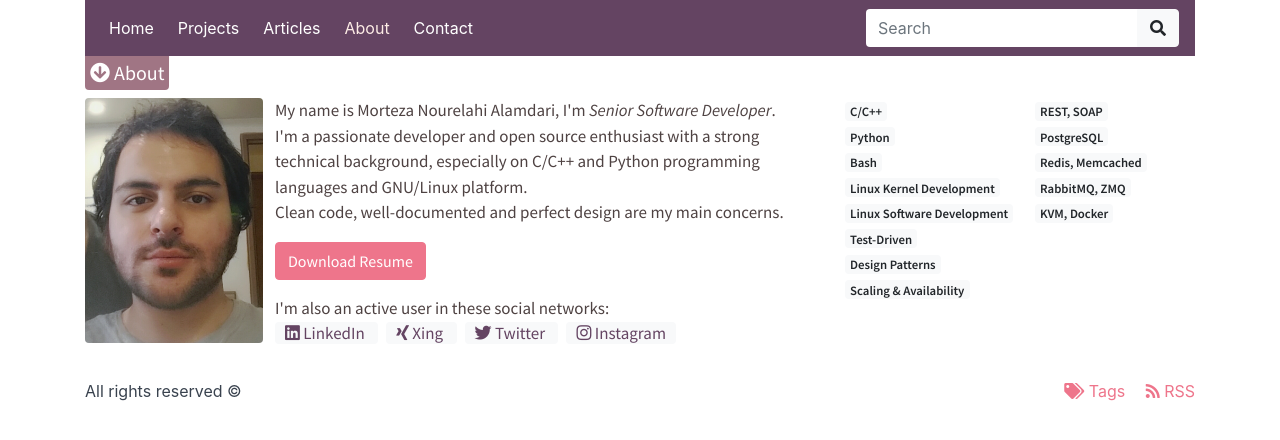
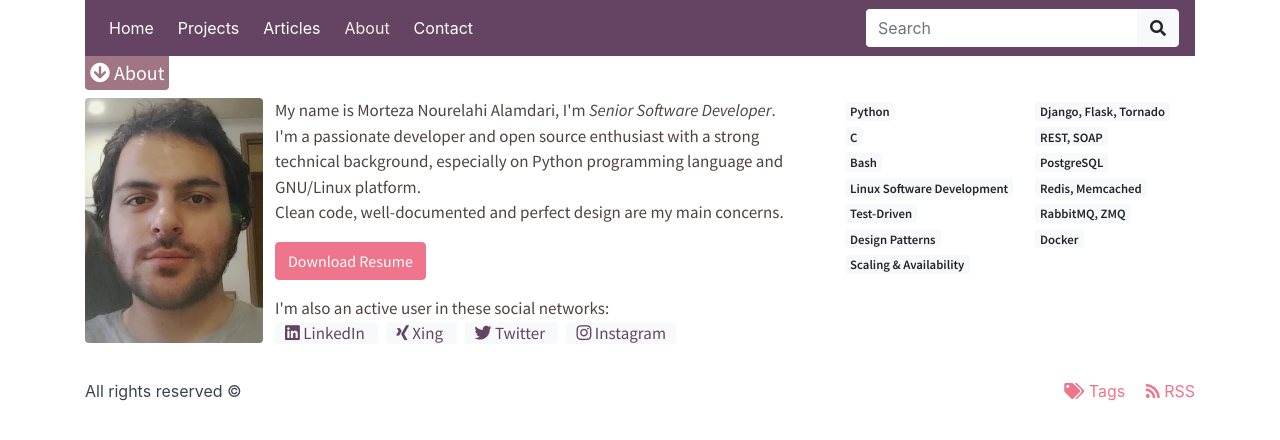
Before and after one commit to Mortezaipo/stage, a Jekyll site: the page built from about.html, in a window 1280 px wide. Shown: the top 440 px of the page. Built offline with Jekyll 4.4.1, drawn with Linux system fonts in a browser that asks for light colours.

Commit message:
Update about page.

```diff
--- a/about.html
+++ b/about.html
@@ -14,7 +14,7 @@ description: Brief description about myself
     <p>
     My name is Morteza Nourelahi Alamdari, I'm <i>Senior Software Developer</i>.<br>
     I'm a passionate developer and open source enthusiast with a strong technical
-    background, especially on C/C++ and Python programming languages and GNU/Linux platform.<br>
+    background, especially on Python programming language and GNU/Linux platform.<br>
     Clean code, well-documented and perfect design are my main concerns.
     </p>
     <p>
@@ -40,10 +40,9 @@ description: Brief description about myself
       <div class="row">
           <div class="col-md-6">
               <ul class="skills">
-                  <li><span class="badge badge-light">C/C++</span></li>
                   <li><span class="badge badge-light">Python</span></li>
+                  <li><span class="badge badge-light">C</span></li>
                   <li><span class="badge badge-light">Bash</span></li>
-                  <li><span class="badge badge-light">Linux Kernel Development</span></li>
                   <li><span class="badge badge-light">Linux Software Development</span></li>
                   <li><span class="badge badge-light">Test-Driven</span></li>
                   <li><span class="badge badge-light">Design Patterns</span></li>
@@ -52,11 +51,12 @@ description: Brief description about myself
           </div>
           <div class="col-md-6">
               <ul class="skills">
+                  <li><span class="badge badge-light">Django, Flask, Tornado</span></li>
                   <li><span class="badge badge-light">REST, SOAP</span></li>
                   <li><span class="badge badge-light">PostgreSQL</span></li>
                   <li><span class="badge badge-light">Redis, Memcached</span></li>
                   <li><span class="badge badge-light">RabbitMQ, ZMQ</span></li>
-                  <li><span class="badge badge-light">KVM, Docker</span></li>
+                  <li><span class="badge badge-light">Docker</span></li>
               </ul>
           </div>
       </div>
```
